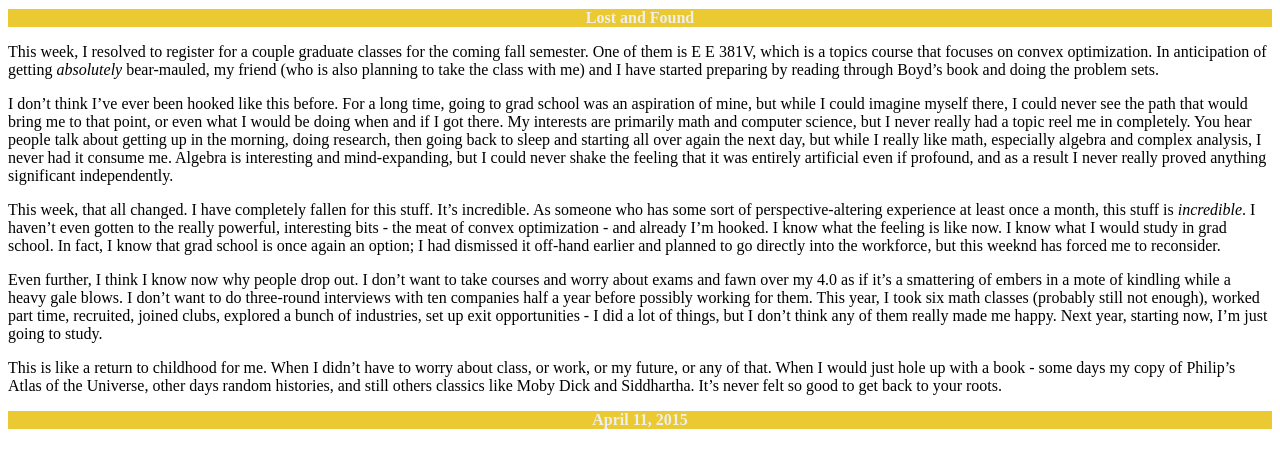
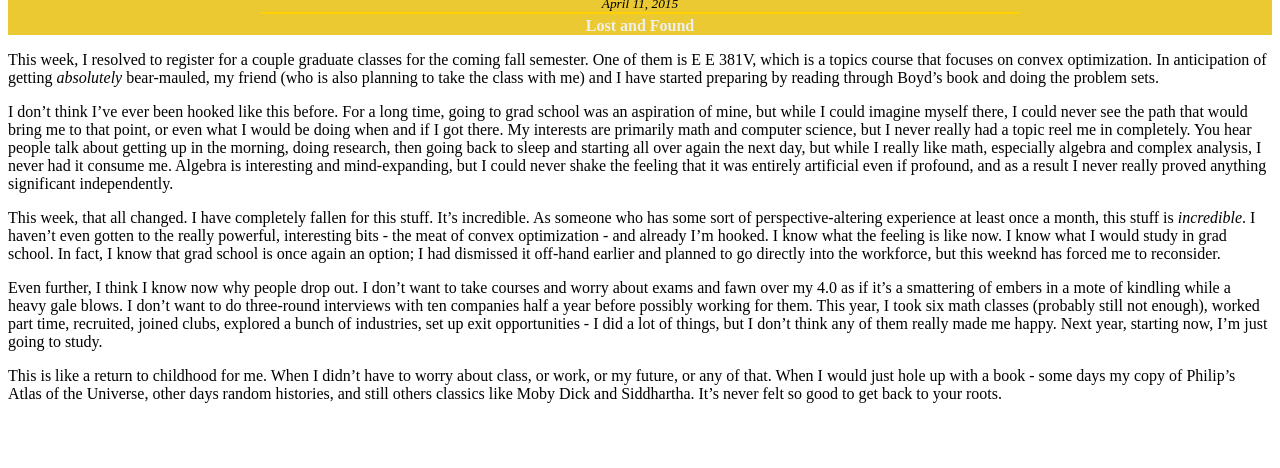
Before and after one commit to neilvyas/neilvyas.github.io, a Jekyll site: the page built from _posts/2015-04-11-Convex-Optimization.md, in a window 1280 px wide, cut to the strip 112-580 px from the top of the page. Built offline with Jekyll 4.4.1, drawn with Linux system fonts in a browser that asks for light colours.

Commit message:
stuck date on top of post

```diff
--- a/_includes/post.html
+++ b/_includes/post.html
@@ -1,9 +1,8 @@
 <div class="post-title">
+  </h1><center><small><i>{{include.post.date | date: '%B %d, %Y' }}</i></small></center></h1>
+  <hr>
   <h1>{{ include.post.title }}</h1>
 </div>
 <div class="post-content">
     {{ include.content }}
 </div>
-<div class="post-title">
-	<h1>{{include.post.date | date: '%B %d, %Y' }}</h1>
-</div>
```
